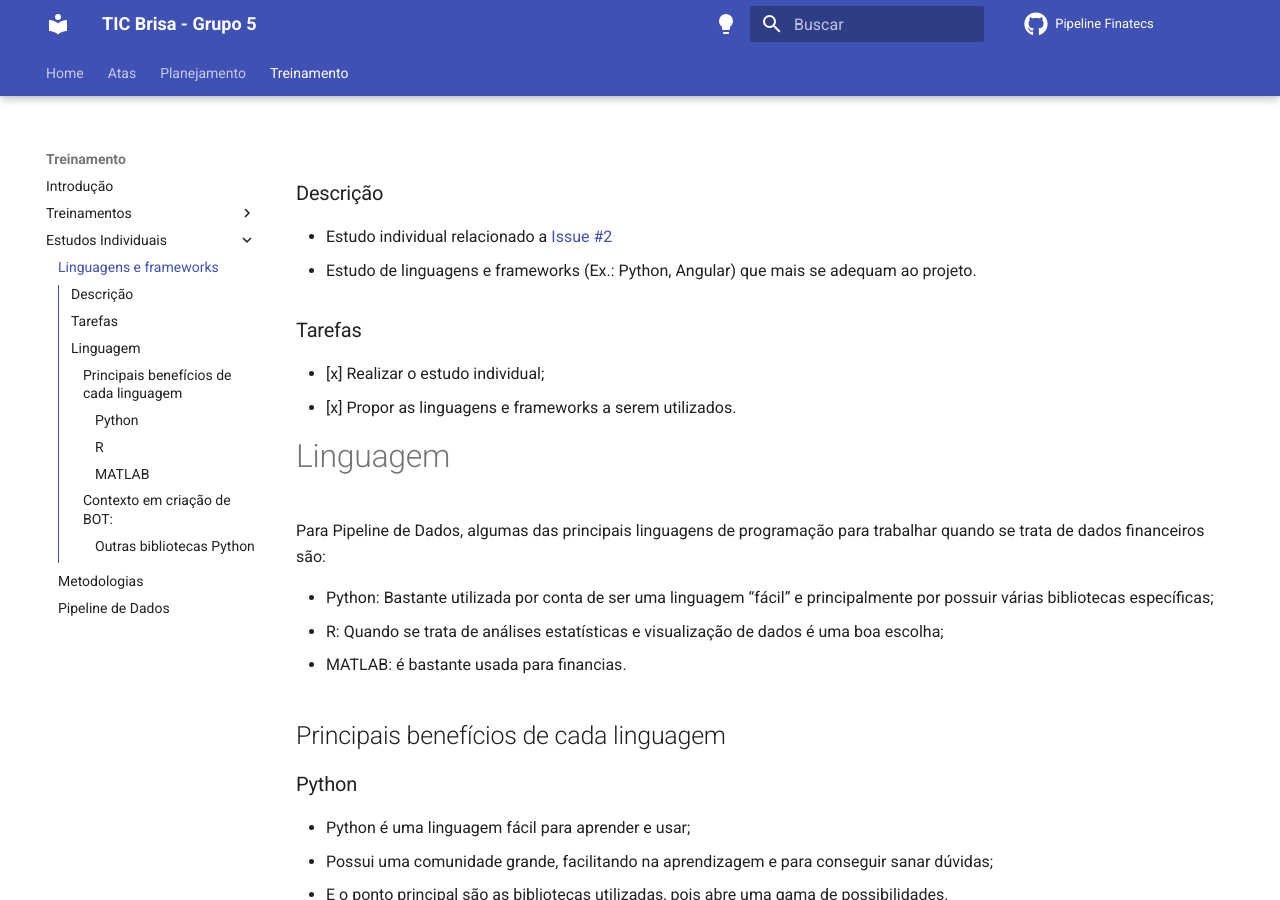
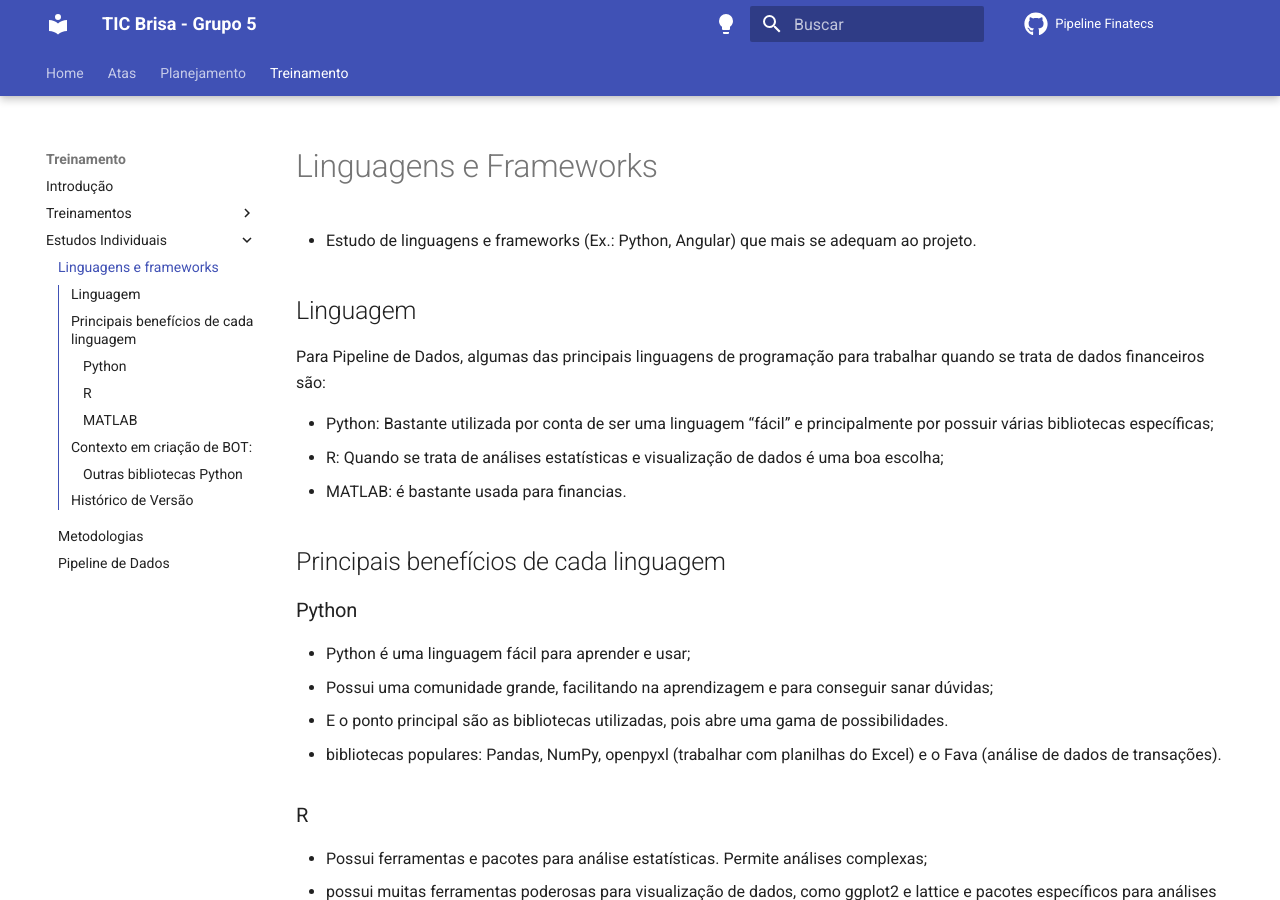
Before and after one commit to ResidenciaTICBrisa/05_PipelineFinatec, an MkDocs documentation site: the page built from docs/treinamento/estudos_individuais/linguagem_framework.md, in a window 1280 px wide and 900 px high. Built offline with MkDocs 1.6.1 and Material for MkDocs 9.7.7, drawn with Linux system fonts in a browser that asks for light colours; comment, search, counter and statistics services are not loaded; some of the changed text lies outside the part shown.

Commit message:
padronizacao 2.0

```diff
--- a/docs/treinamento/estudos_individuais/linguagem_framework.md
+++ b/docs/treinamento/estudos_individuais/linguagem_framework.md
@@ -1,14 +1,13 @@
-### Descrição
-- Estudo individual relacionado a [Issue #2](https://github.com/ResidenciaTICBrisa/05_PipelineFinatec/issues/2)
+# Linguagens e Frameworks
+
+
 - Estudo de linguagens e frameworks (Ex.: Python, Angular) que mais se adequam ao projeto.
-
-### Tarefas
-- [x] Realizar o estudo individual;
-- [x] Propor as linguagens e frameworks a serem utilizados.
 
 
 
-# Linguagem
+
+
+## Linguagem
 
 Para Pipeline de Dados, algumas das principais linguagens de programação para trabalhar quando se trata de dados financeiros são:
 
@@ -48,6 +47,10 @@
 - NLTK: Plataforma para construir programas em Python que trabalham com dados de linguagem humana
 - Bot Framework: SDK (Kit de desenvolvimento de software - ferramentas de desenvolvimento instalado por um pacote) para criar bots sofisticados.
 
-|    Data    | Data Prevista de Revisão | Versão |      Descrição       |                                                                Autor                                                                 |               Revisor               |
-| :--------: | :----------------------: | :----: | :------------------: | :----------------------------------------------------------------------------------------------------------------------------------: | :---------------------------------: |
-| 30/06/2023 |        03/07/2023        |  1.0   | Criação do documento | [Isaac](https://github.com/IsaacLusca) | [Hemanoel](https://github.com/hemanoelbritoF) |
+
+
+
+## Histórico de Versão
+|  Data  | Versão | Descrição | Autor  |  Revisor  |Issue|
+|------- | ------ |---------- | ------ | --------- |-----|
+| 30/06/2023 |     1.0   | Criação do documento |  [Isaac](https://github.com/IsaacLusca) | [Hemanoel](https://github.com/hemanoelbritoF) |[#2](https://github.com/ResidenciaTICBrisa/05_PipelineFinatec/issues/2)|
```
Also changed, not shown: docs/treinamento/estudos_individuais/PipelinedeDados.md (+9 -10 lines), docs/treinamento/estudos_individuais/metodologias.md (+5 -7 lines), docs/treinamento/treinamentos/mkdocs.md (+6 -1 lines), docs/treinamento/treinamentos/pipelinesimples.md (added, +4 -0 lines).
